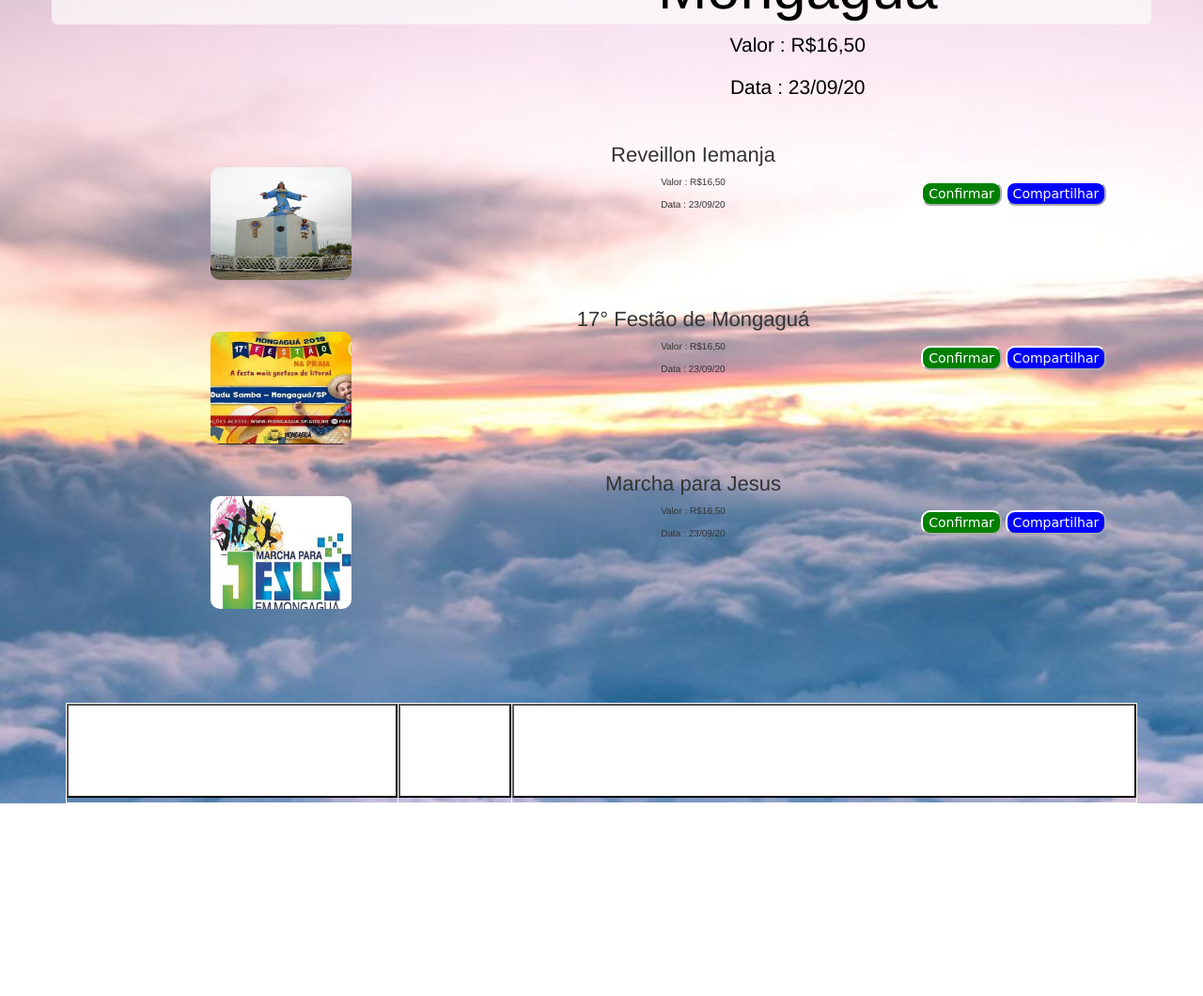
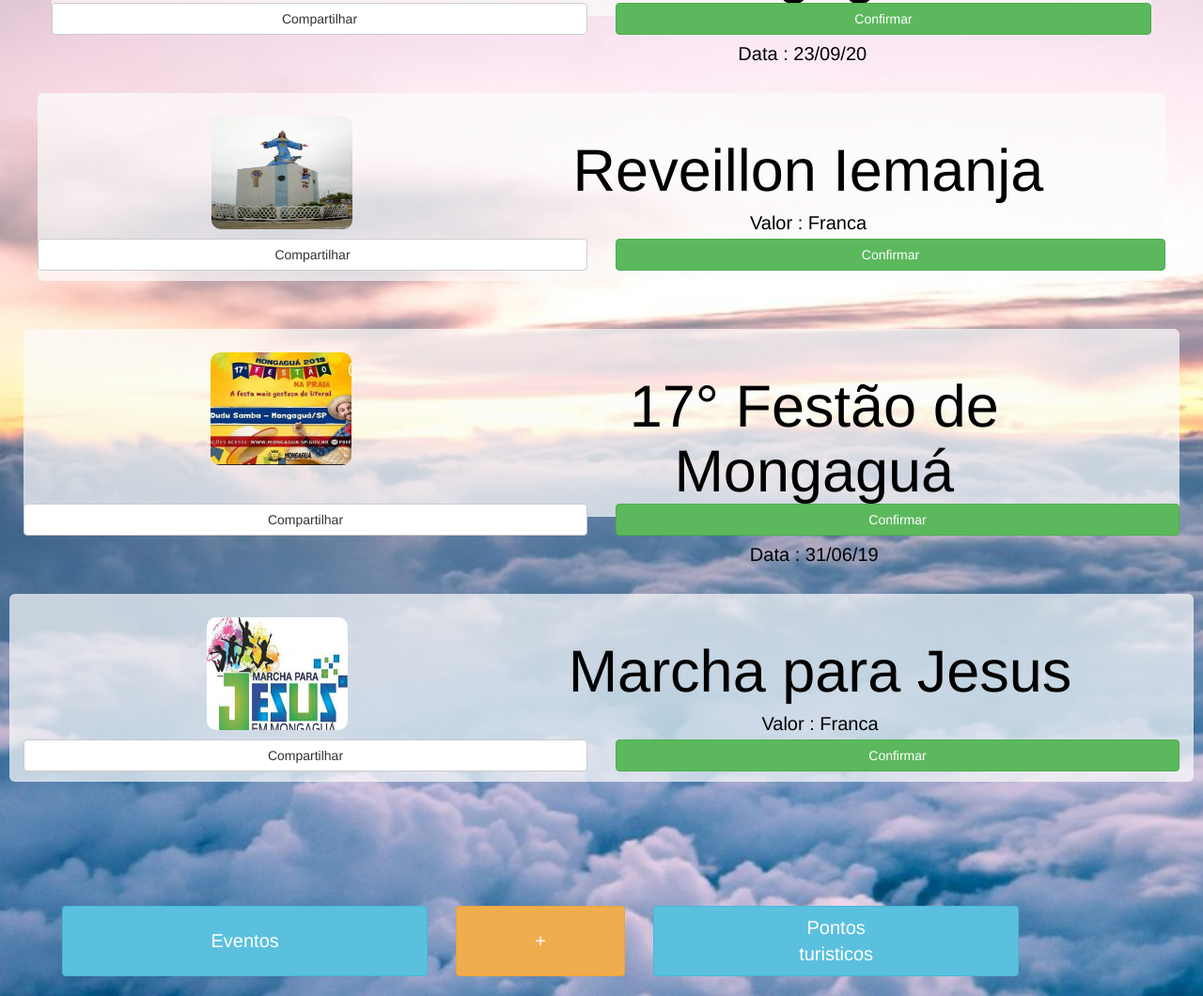
Before and after one commit to yvolourenzo/Hackaton---Turismo-Inteligente, a website: page www/eventos.html in a window 1280 px wide. Shown: the part 269-1329 px from the top of the page at 94% size. Before the commit the page ends 1124 px from the top, so only its background shows below. Drawn offline with nearby package versions, Linux system fonts and the light colour scheme.

Commit message:
Eventos alterada

```diff
--- a/www/css/evento.css
+++ b/www/css/evento.css
@@ -4,45 +4,62 @@ body{
   background-repeat: no-repeat;
   text-align: center;
 }
+
+.bar-block .bar-item
+{
+  width:100%;
+  display:block;
+  padding:8px 16px;
+  text-align:justify;
+  border:none;
+  white-space:normal;
+  float:none;
+  outline:0;
+  background-color: ;
+  font-size: 20px;
+  color: white;
+  font-family: 'Aaargh';
+}
+.sidebar{
+  height:100%;
+  width:250px;
+  background-color:rgba(195, 0, 255, 0.555);
+  position:fixed!important;
+  z-index:1;
+  overflow:auto;
+  border-radius: 0px 30px 30px 0px;
+}
+  #ham{
+  display:block;
+  padding:8px 16px;
+  text-align:justify;
+  float: left;
+  background: transparent;
+  color: black;
+  font-size: 30px;
+  border: none;
+  height: 30px;
+}
+
+
 img{
-  margin-top: 35px;
+  margin-top: 25px;
   height:120px;
   width:150px;
 }
-table{
-  border-color: white;
-  margin-top: 100px;
+
+a{
   text-align: center;
-  width: 100%;
-  height: 100px;
+    text-decoration: none;
+  color:white;
+font-size: 20px;
+
 }
 
-#pontos{
-  width: 100%;
-  height: 100px;
-  border-radius: 0px;
+.um{
+  margin-left: 40px;
 }
 
-a{
-    text-decoration: none;
-  color:white;
-font-size: 150%;
-}
-
-#eventos{
-    width: 100%;
-  height: 100px;
-  border-radius: 0px;
-  color:white;
-
-}
-#adicionar{
-    width: 100%;
-  height: 100px;
-  border-radius: 0px;
-  color:white;
-
-}
 
 body{
   text-align: center;
@@ -52,39 +69,32 @@ img{
   border-radius: 10px;
 }
 
-p{
-  margin-top: 10px;
+h3{
+
+  margin-left: 10px;
+  margin-top: 0px;
   font-family: 'Franklin Gothic Medium', 'Arial Narrow', Arial, sans-serif;
-  font-size: 10px;
+  font-size: 20px;
 
 }
 
-button{
-  border-radius: 10px;
-  background-color: white;
-  margin-bottom: 5px;
-  font-family:cursive;
-
+.btn{
+  margin-top: -75px;
 }
 
-.confirm{
-  margin-top: 50px;
-  background-color: green;
-  border-color: white;
-  color: white;
-}
-
-.compart{
-    background-color: blue;
-  border-color: white;
-  color: white;
-
+#btn{
+  margin-top: 100px;
+  margin-left: 0px;
+  padding: 0 0px;
+  width: 100%;
+  height: 75px;
 }
 
 h1{
-  margin-top: 10px;
+  margin-left: 10px;
+  margin-top: 0px;
   font-family: 'Franklin Gothic Medium', 'Arial Narrow', Arial, sans-serif;
-  font-size: 22px;
+  font-size: 24px;
 }
 
 .jumbotron{
@@ -93,3 +103,15 @@ h1{
   color: black;
   background-color: rgba(252, 252, 252, 0.705);
 }
+
+.imga{
+  margin-left: 20px;
+}
+
+.imge{
+  margin-left: 45px;
+}
+
+.imgi{
+  margin-left: 35px;
+}
--- a/www/eventos.html
+++ b/www/eventos.html
@@ -6,7 +6,7 @@
     <meta http-equiv="Content-Security-Policy" content="default-src * data: gap: https://ssl.gstatic.com; style-src * 'unsafe-inline'; script-src * 'unsafe-inline' 'unsafe-eval'">
 
     <link rel="stylesheet" href="components/loader.css">
-    <link rel="stylesheet" href="css/bootstrap.css">
+    <link rel="stylesheet" href="css/bootstrap.min.css">
     <link rel="stylesheet" href="css/evento.css">
     <link rel="stylesheet" href="https://cdnjs.cloudflare.com/ajax/libs/font-awesome/4.7.0/css/font-awesome.min.css">
 
@@ -14,7 +14,7 @@
 
 </head>
 <body>
-    <div class="container">
+   <div class="container">
       <div class="row barra">
        <!-- Sidebar -->
           <div class="sidebar bar-block border-right" style="display:none" id="mySidebar">
@@ -26,6 +26,7 @@
        <button type="" id="ham" onclick="abrirmenu()"><i class="glyphicon glyphicon-menu-hamburger"></i></button>
      </div>
    </div>
+
 
      <div class="row">
        <div class="col-xs-12">
@@ -42,77 +43,122 @@
 <div class="jumbotron">
      <div class="col-xs-7">
        <h1> Aniversário de Mongaguá </h1>
-       <p>Valor : R$16,50</p>
-       <p>Data : 23/09/20</p>
+       <h3> Valor : R$16,50 </h3>
+       <h3> Data : 23/09/20 <h3>
      </div>
 </div>
 
-   </div>
-   <div class="row">
+<div class="row">
+
+  <div class="col-xs-6">
+    <button class="btn btn-block btn-default"> Compartilhar </button>
+  </div>
+
+  <div class="col-xs-6">
+    <button class="btn btn-block btn-success"> Confirmar </button>
+  </div>
+
+</div>
+
+<div class="row">
             <br>
      <div class="col-xs-5">
-       <img src="imagem/anonovo.jpg" style="height:120px;width:150px;">
+       <img class="imga" src="imagem/anonovo.jpg">
      </div>
-     <div class="col-xs-4">
-       <h1>Reveillon Iemanja</h1>
-       <p>Valor : R$16,50</p>
-       <p>Data : 23/09/20</p>
+
+<div class="jumbotron">
+     <div class="col-xs-7">
+       <h1> Reveillon Iemanja </h1>
+       <h3> Valor : Franca </h3>
+       <h3> Data : 31/12/19 <h3>
      </div>
-     <div class="col-xs-3">
-       <button class="confirm">Confirmar</button>
-       <button class="compart">Compartilhar</button>
-       </div>
-   </div>
-   <div class="row">
+</div>
+
+<div class="row">
+
+  <div class="col-xs-6">
+    <button class="btn btn-block btn-default"> Compartilhar </button>
+  </div>
+
+  <div class="col-xs-6">
+    <button class="btn btn-block btn-success"> Confirmar </button>
+  </div>
+
+</div>
+
+
+<div class="row">
             <br>
      <div class="col-xs-5">
-       <img src="imagem/festao.jpg" style="height:120px;width:150px;">
+       <img class="imgi" src="imagem/festao.jpg">
      </div>
-     <div class="col-xs-4">
-       <h1>17° Festão de Mongaguá</h1>
-       <p>Valor : R$16,50</p>
-       <p>Data : 23/09/20</p>
+
+<div class="jumbotron">
+     <div class="col-xs-7">
+       <h1> 17° Festão de Mongaguá </h1>
+       <h3> Valor : Franca </h3>
+       <h3> Data : 31/06/19 <h3>
      </div>
-     <div class="col-xs-3">
-       <button class="confirm">Confirmar</button>
-       <button class="compart">Compartilhar</button>
-       </div>
-   </div>
-   <div class="row">
+</div>
+
+<div class="row">
+
+  <div class="col-xs-6">
+    <button class="btn btn-block btn-default"> Compartilhar </button>
+  </div>
+
+  <div class="col-xs-6">
+    <button class="btn btn-block btn-success"> Confirmar </button>
+  </div>
+
+</div>
+
+
+<div class="row">
             <br>
      <div class="col-xs-5">
-       <img src="imagem/marcha.jpg" style="height:120px;width:150px;">
+       <img class="imge" src="imagem/marcha.jpg">
      </div>
-     <div class="col-xs-4">
-       <h1>Marcha para Jesus</h1>
-       <p>Valor : R$16,50</p>
-       <p>Data : 23/09/20</p>
+
+<div class="jumbotron">
+     <div class="col-xs-7">
+       <h1> Marcha para Jesus </h1>
+       <h3> Valor : Franca </h3>
+       <h3> Data : 02/09/19 <h3>
      </div>
-     <div class="col-xs-3">
-       <button class="confirm">Confirmar</button>
-       <button class="compart">Compartilhar</button>
+</div>
+
+</div>
+
+<div class="row">
+
+  <div class="col-xs-6">
+    <button class="btn btn-block btn-default"> Compartilhar </button>
+  </div>
+
+  <div class="col-xs-6">
+    <button class="btn btn-block btn-success"> Confirmar </button>
+  </div>
+
+</div>
+
+  <div class="row">
+    <div class="navbar">
+      <div class="col-xs-4 um">
+                 <button id="btn" class="btn btn-block btn-info" > <a id="pontos" href="eventos.html"> Eventos </a> </button>
        </div>
-   </div>
+       <div class="col-xs-2 dois">
+                 <button id="btn" class="btn btn-block btn-warning" > <a id="pontos" href="adicionar.html"> + </a> </button>
+       </div>
+       <div class="col-xs-4 tres">
+              <button id="btn" class="btn btn-block btn-info" > <a id="pontos" href="pontos.html">Pontos <br> turisticos</a> </button>
+       </div>
 
-        <table border="">
+    </div>
+  </div>
 
-          <tr>
-            <td>
-                   <button id="eventos"><a href="eventos.html">Eventos</a></button>
 
-            </td>
-            <td>
-                     <button id="adicionar"><a  href="adicionar.html">+</a></button>
-
-            </td>
-            <td>
-             <button id="pontos"><a href="pontos.html">Pontos turisticos</a></button>
-
-            </td>
-          </tr>
-
-        </table>
-    </div>
+</div>
 </body>
 </html>
 <script src="js/jquery-3.4.1.min.js"></script>
```
Also changed, not shown: www/index.html (+16 -0 lines), www/pontos.html (+1 -1 lines).
